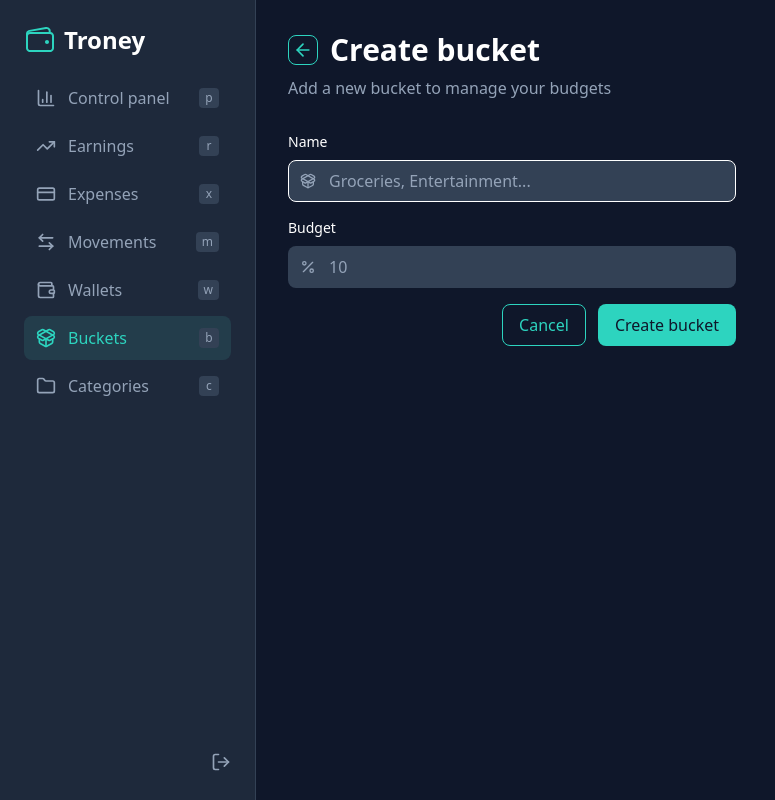
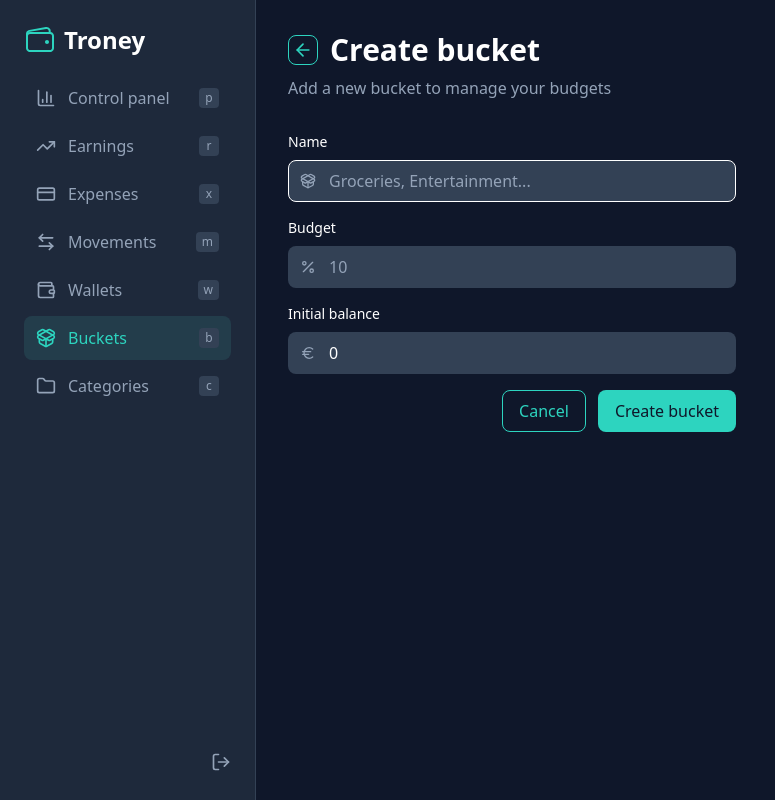
Before and after one commit to brunobragaw8t/troney-next, a Next.js app: page /buckets/create in a window 1280 px wide. Shown: the whole page, without its empty margins (0-775 px from the left). Built offline with nearby package versions, Linux system fonts and the light colour scheme; no server answers.

Commit message:
feat(buckets): add balance to buckets

```diff
--- a/src/modules/buckets/server/procedures.ts
+++ b/src/modules/buckets/server/procedures.ts
@@ -51,6 +51,7 @@ export const bucketsRouter = createTRPCRouter({
           .min(0, "Budget must be 0 or greater")
           .max(100, "Budget must be 100 or less")
           .default(0),
+        balance: z.number().min(0, "Balance must be 0 or greater").default(0),
       }),
     )
     .mutation(async ({ ctx, input }) => {
@@ -60,6 +61,7 @@ export const bucketsRouter = createTRPCRouter({
           userId: ctx.session.userId,
           name: input.name,
           budget: input.budget.toString(),
+          balance: input.balance.toString(),
         })
         .returning();
 
--- a/src/modules/buckets/ui/sections/buckets-table.tsx
+++ b/src/modules/buckets/ui/sections/buckets-table.tsx
@@ -35,11 +35,15 @@ export function BucketsTable() {
     trpc.buckets.getBuckets.queryOptions(),
   );
 
-  const total = useMemo(() => {
+  const budgetTotal = useMemo(() => {
     return buckets.reduce((acc, bucket) => acc + Number(bucket.budget), 0);
   }, [buckets]);
 
-  const isTotal100 = total === 100;
+  const isBudgetTotal100 = budgetTotal === 100;
+
+  const balanceTotal = useMemo(() => {
+    return buckets.reduce((acc, bucket) => acc + Number(bucket.balance), 0);
+  }, [buckets]);
 
   const deleteBucketMutation = useMutation(
     trpc.buckets.deleteBucket.mutationOptions({
@@ -93,19 +97,23 @@ export function BucketsTable() {
           <TableRow>
             <TableHeader>Name</TableHeader>
             <TableHeader>Budget</TableHeader>
+            <TableHeader>Balance</TableHeader>
             <TableHeader>Actions</TableHeader>
           </TableRow>
         </TableHead>
 
         <TableBody>
           <TableRow
-            className={!isTotal100 ? "border-red-500 bg-red-500/10" : ""}
+            className={!isBudgetTotal100 ? "border-red-500 bg-red-500/10" : ""}
           >
-            <TableHeader className={!isTotal100 ? "text-red-400" : ""}>
+            <TableHeader className={!isBudgetTotal100 ? "text-red-400" : ""}>
               Total
             </TableHeader>
-            <TableHeader className={!isTotal100 ? "text-red-400" : ""}>
-              {total} %
+            <TableHeader className={!isBudgetTotal100 ? "text-red-400" : ""}>
+              {budgetTotal.toFixed(2)} %
+            </TableHeader>
+            <TableHeader className={!isBudgetTotal100 ? "text-red-400" : ""}>
+              {balanceTotal.toFixed(2)} €
             </TableHeader>
             <TableCell></TableCell>
           </TableRow>
@@ -114,6 +122,7 @@ export function BucketsTable() {
             <TableRow key={bucket.id} rowIndex={index} actions={actions}>
               <TableHeader>{bucket.name}</TableHeader>
               <TableCell>{bucket.budget} %</TableCell>
+              <TableCell>{bucket.balance} €</TableCell>
               <TableCell>
                 <div className="flex space-x-2">
                   <Button
--- a/src/modules/buckets/ui/views/create-bucket-view.tsx
+++ b/src/modules/buckets/ui/views/create-bucket-view.tsx
@@ -6,7 +6,7 @@ import { Input } from "@/components/ui/input/input";
 import { Select } from "@/components/ui/select/select";
 import { useTRPC } from "@/trpc/client";
 import { useMutation } from "@tanstack/react-query";
-import { ArrowLeft, PackageOpen, Percent } from "lucide-react";
+import { ArrowLeft, Euro, PackageOpen, Percent } from "lucide-react";
 import { useRouter } from "next/navigation";
 import { useState } from "react";
 
@@ -26,6 +26,16 @@ export function CreateBucketView() {
 
     if (value === "" || /^\d*\.?\d{0,2}$/.test(value)) {
       setBudget(value);
+    }
+  }
+
+  const [balance, setBalance] = useState("0");
+
+  function handleBalanceChange(event: React.ChangeEvent<HTMLInputElement>) {
+    const value = event.target.value;
+
+    if (value === "" || /^\d*\.?\d{0,2}$/.test(value)) {
+      setBalance(value);
     }
   }
 
@@ -76,6 +86,7 @@ export function CreateBucketView() {
     createBucketMutation.mutate({
       name: name.trim(),
       budget: parseFloat(budget) || 0,
+      balance: parseFloat(balance) || 0,
     });
   }
 
@@ -131,6 +142,19 @@ export function CreateBucketView() {
             }
           />
 
+          <Input
+            label="Initial balance"
+            icon={Euro}
+            type="text"
+            name="balance"
+            value={balance}
+            onChange={handleBalanceChange}
+            placeholder="0"
+            error={
+              createBucketMutation.error?.data?.zodError?.fieldErrors?.balance
+            }
+          />
+
           {alert.message && <Alert type={alert.type} message={alert.message} />}
 
           <div className="flex justify-end gap-3">
```
